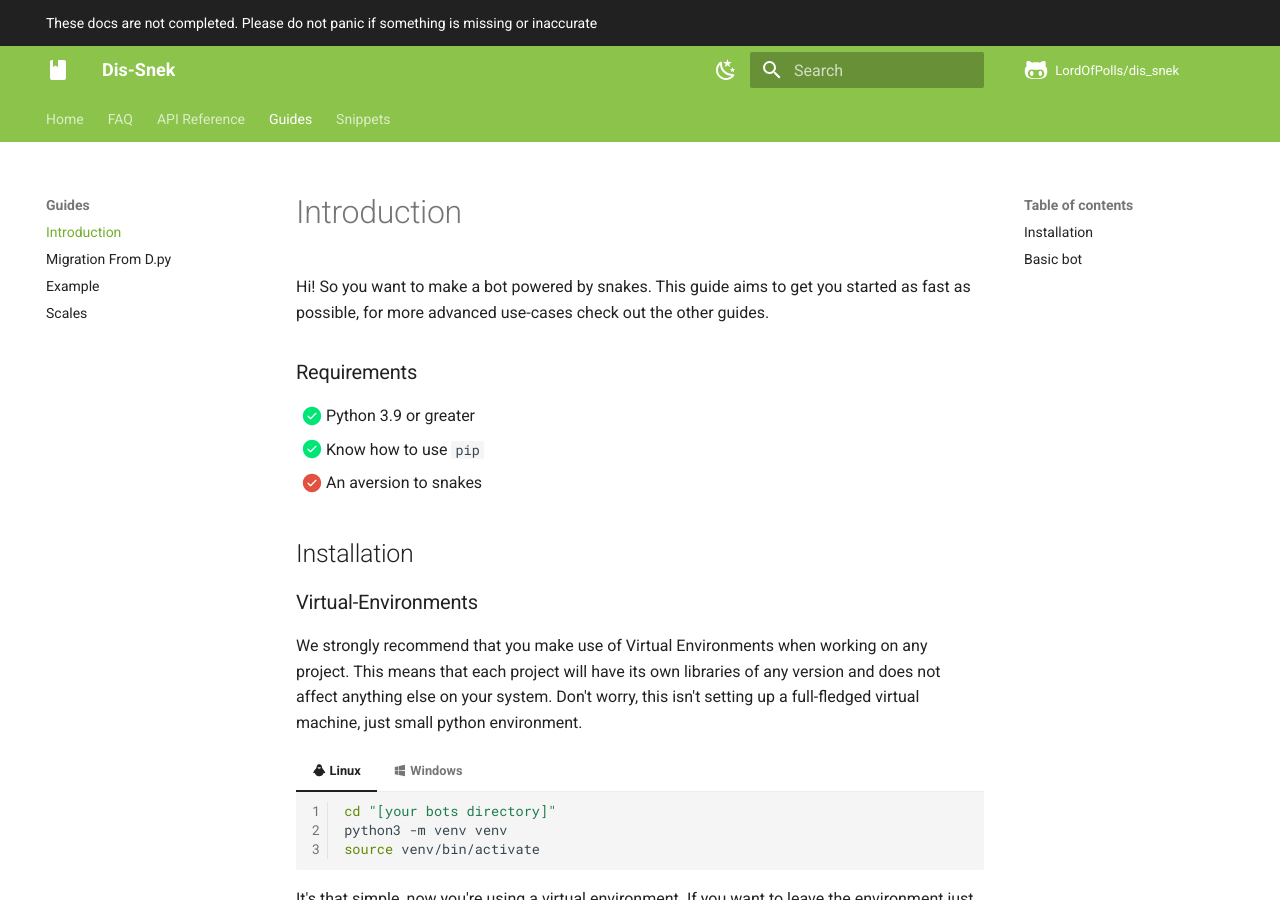
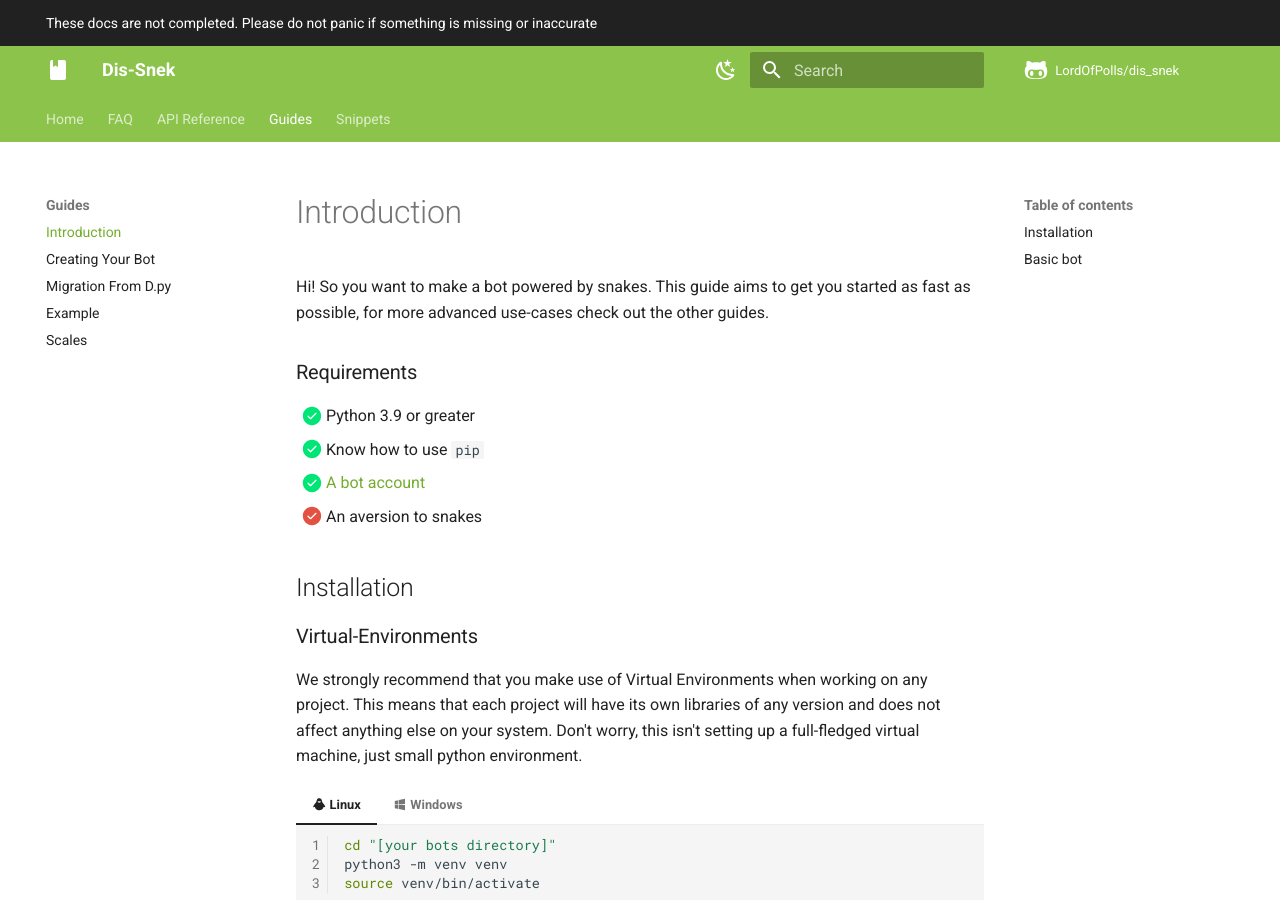
Before and after one commit to NAFTeam/NAFF, an MkDocs documentation site: the page built from docs/Guides/1 Getting Started.md, in a window 1280 px wide and 900 px high. Built offline with MkDocs 1.6.1 and Material for MkDocs 9.7.7, drawn with Linux system fonts in a browser that asks for light colours; comment, search, counter and statistics services are not loaded; some of the changed lines change nothing that is shown.

Commit message:
Add create bot guide

````diff
--- a/docs/Guides/Getting Started.md
+++ b/docs/Guides/1 Getting Started.md
@@ -6,6 +6,7 @@
 
 - [x] Python 3.9 or greater
 - [x] Know how to use `pip`
+- [x] [A bot account](Creating Your Bot.md)
 - [ ] An aversion to snakes
 
 ## Installation
@@ -77,6 +78,7 @@
 ```
 
 Congratulations! You now have a basic understanding of this library.
-If you have any questions check out our other guides, or join the [:fontawesome-brands-discord:Discord Server](https://discord.gg/WCtUY2CRVu)
+If you have any questions check out our other guides, or join the
+--8<-- "discord_inv.md"
 
 For more examples, check out the [examples page](/guides/example)
--- /dev/null
+++ b/docs/Guides/Creating Your Bot.md
@@ -0,0 +1,55 @@
+## Creating your bot!
+
+To make a bot on Discord, you must first create an application on Discord. Thankfully, discord has made this process very simple. You
+
+1. Login to the [:fontawesome-brands-discord:Discord website](https://discord.com/)
+
+2. Navigate to the [Developer Application page](https://discord.com/developers/applications)
+
+3. Press `New Application`
+   <br>![New Application Button](../images/CreatingYourBot/NewApplication.png "The New Application Button")
+
+4. Give your application a name, and press `Create`
+    <br>![Create Application Dialogue](../images/CreatingYourBot/CreateAnApplication.png "The Create Application Dialogue")
+
+    ??? note
+        Don't worry if there isnt a `team` option, this only appears if you have a developer team.
+        If you have a team and want to assign your bot to it, use this.
+
+5. In the `Bot` tab, press `Add bot`
+    <br>![img.png](../images/CreatingYourBot/BuildABot.png "The Add bot button and text")
+
+6. You now have a bot! Youre going to want to press `Click to Reveal Token` to get your bot's token, so you can start coding
+    <br>![A section that shows your bot and its token](../images/CreatingYourBot/BotUserToken.png "The bot display")
+
+    !!! warning "Warning: Do not share your token!"
+        Think of this token as your bots username **and** password in one. You should **never** share this with someone else.
+        If someone has your token, they can do absolutely anything with your bot, from banning every member in every server to
+        leaving every server your bot is in.
+
+        If you think you have leaked your token, press `Regenerate` on the same page you copy your token on,
+        this will revoke your token (logging out all exisitng sessions), and generate a new token for you.
+
+        :fontawesome-brands-github:Github will automatically revoke your token if you accidently commit it, but dont rely on this
+        as a crutch, keep your token safe.
+
+## Inviting your bot!
+
+So you've created a bot, but it's not in a server yet. Lets fix that.
+
+1. On the [Developer Application page](https://discord.com/developers/applications) from above, select your bot
+
+2. Navigate to the `OAuth2` tab
+
+3. Scroll down to the `Oauth2 URL Generator`. This is where we're going to create our invite link
+    <br>![A widget that creates your invite link](../images/CreatingYourBot/oauth2Gen.png "The invite oauth2 generator")
+
+4. Select the `bot` option, and if you want to use application commands, select `applications.commands` as well
+
+5. If your bot needs any special permissions, select those below
+    <br>![A widget that lets you pick what your bot's permissions are](../images/CreatingYourBot/botPerms.png "Bot Permissions")
+
+6. Now you have an invite link! Simply use this to invite your bot.
+
+    !!! note
+        You need `manage server` permissions to add a bot to a server
--- a/mkdocs.yml
+++ b/mkdocs.yml
@@ -54,24 +54,24 @@
 plugins:
 - search
 - autorefs
-- mkdocstrings:
-    custom_templates: docs/templates
-    enable_inventory: true
-    handlers:
-      python:
-        selection:
-          inherited_members: true
-          filters:
-            - "!^_"
-        rendering:
-          members_order: source
-          show_bases: True
-          show_root_toc_entry: False
-          group_by_category: False
-          heading_level: 2
-          show_if_no_docstring: False # temporary, this will be reverted to False once we're done with docs
-    watch:
-      - dis_snek
+#- mkdocstrings:
+#    custom_templates: docs/templates
+#    enable_inventory: true
+#    handlers:
+#      python:
+#        selection:
+#          inherited_members: true
+#          filters:
+#            - "!^_"
+#        rendering:
+#          members_order: source
+#          show_bases: True
+#          show_root_toc_entry: False
+#          group_by_category: False
+#          heading_level: 2
+#          show_if_no_docstring: False # temporary, this will be reverted to False once we're done with docs
+#    watch:
+#      - dis_snek
 
 markdown_extensions:
   - admonition
````
Also changed, not shown: docs/images/CreatingYourBot/BotUserToken.png (added), docs/images/CreatingYourBot/BuildABot.png (added), docs/images/CreatingYourBot/CreateAnApplication.png (added), docs/images/CreatingYourBot/NewApplication.png (added), docs/images/CreatingYourBot/botPerms.png (added), docs/images/CreatingYourBot/oauth2Gen.png (added).
